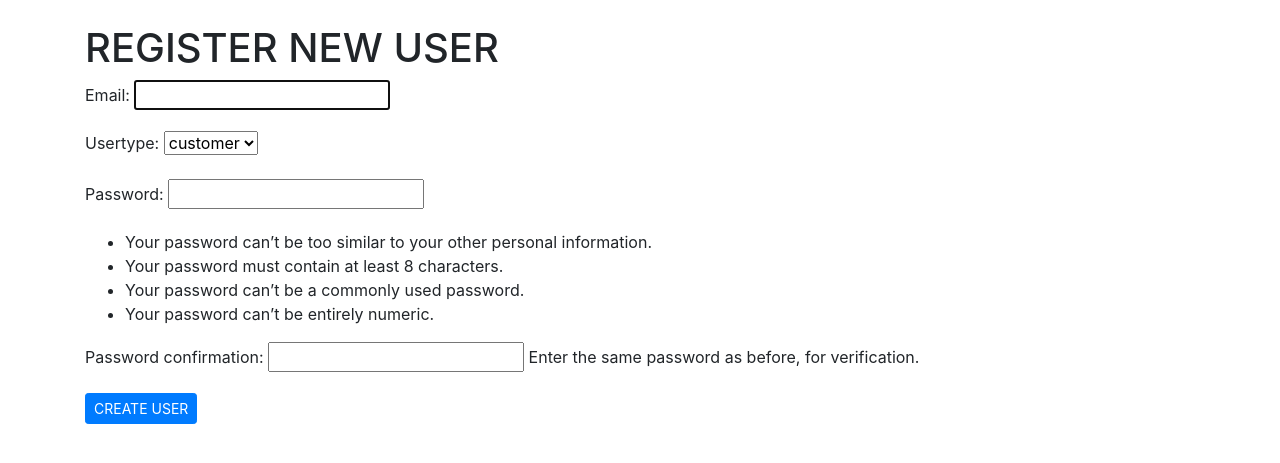
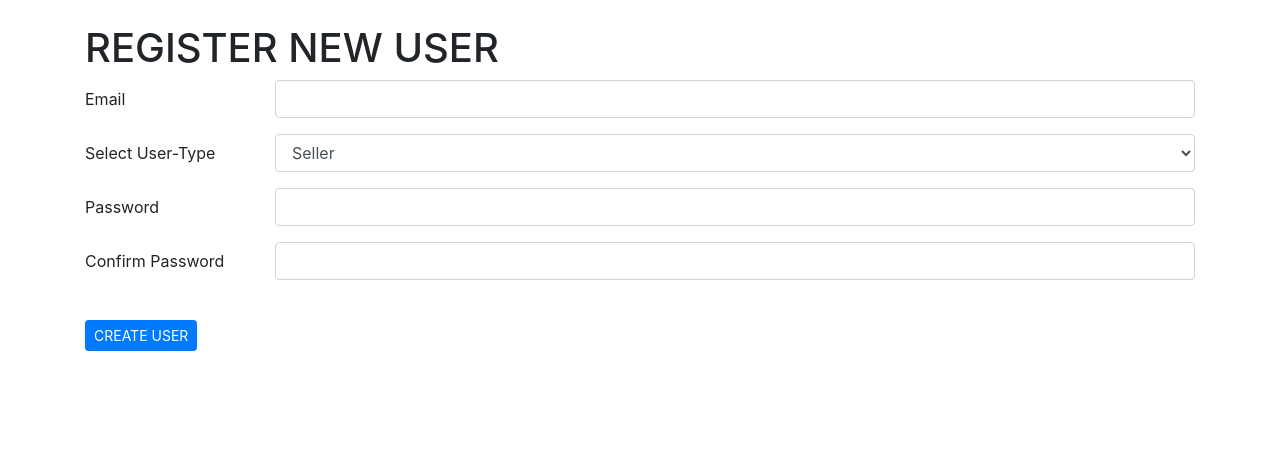
Before and after one commit to Dave108/User_type-Custom-user, a Django app: page /create-user/ in a window 1280 px wide. Shown: the top 463 px of the page. Run offline with Django 3.2, Linux system fonts and the light colour scheme; some libraries are stand-ins or nearby versions.

Commit message:
Addded custom HTML for user creation

```diff
--- a/userapp/forms.py
+++ b/userapp/forms.py
@@ -1,4 +1,5 @@
 from django.contrib.auth.forms import UserCreationForm, UserChangeForm
+from django import forms
 
 from .models import CustomUser
 
@@ -8,6 +9,11 @@ class CustomUserCreationForm(UserCreationForm):
         model = CustomUser
         fields = ('email', 'usertype')
 
+        widgets = {
+            'email': forms.TextInput(attrs={'class': 'form-control'}),
+            'usertype': forms.Select(attrs={'class': 'form-select'}),
+        }
+
 
 class CustomUserChangeForm(UserChangeForm):
     class Meta:
--- a/userapp/models.py
+++ b/userapp/models.py
@@ -1,6 +1,8 @@
 from django.db import models
 from django.contrib.auth.models import AbstractUser
 from .managers import CustomUserManager
+
+
 # Create your models here.
 
 class CustomUser(AbstractUser):
--- a/userapp/templates/createuser.html
+++ b/userapp/templates/createuser.html
@@ -26,10 +26,38 @@
     <h1>REGISTER NEW USER</h1>
     <form method="POST" action="">
       {% csrf_token %}
-      {{ fm.as_p }}
+<!--      {{ fm.as_p }}-->
+      <div class="form-group row">
+        <label class="col-sm-2 col-form-label">Email</label>
+        <div class="col-sm-10">
+          <input name="email" type="email" class="form-control" id="email">
+        </div>
+      </div>
+      <div class="form-group row">
+        <label class="col-sm-2 col-form-label">Select User-Type</label>
+        <div class="col-sm-10">
+          <select name="usertype" class="form-control ">
+            <option  value="1">Customer</option>
+            <option selected value="2">Seller</option>
+          </select>
+        </div>
+      </div>
+      <div class="form-group row">
+        <label class="col-sm-2 col-form-label">Password</label>
+        <div class="col-sm-10">
+          <input name="password1" type="password" class="form-control" id="password">
+        </div>
+      </div>
+      <div class="form-group row">
+        <label class="col-sm-2 col-form-label">Confirm Password</label>
+        <div class="col-sm-10">
+          <input name="password2" type="password" class="form-control" id="confirm_password">
+        </div>
+      </div>
 
       <!--      site key for G-re-CAPTCHA-->
       <div class="g-recaptcha" data-sitekey="6LcGnd0cAAAAAPZ8CU-z91tJqnDsHhId2FsADBAQ"></div>
+      <br>
 
       <input type="submit" value="CREATE USER" class="btn btn-sm btn-primary">
     </form>
--- a/userapp/views.py
+++ b/userapp/views.py
@@ -3,6 +3,7 @@ from django.contrib.auth.forms import AuthenticationForm
 from django.contrib.auth import authenticate, login, logout, get_user_model
 from django.contrib import messages
 from .forms import CustomUserCreationForm
+from .models import CustomUser
 import requests
 import json
 
@@ -91,6 +92,7 @@ def homepage(request):
 def logout_user(request):
     logout(request)
     print("logged out")
+    messages.success(request, "User Logged OUT")
     return redirect('login_User')
 
 
@@ -130,16 +132,29 @@ def signup_users(request):
         print('captcha value: ', verify)
 
         if verify:
-            fm = CustomUserCreationForm(request.POST)
-            if fm.is_valid():
-                fm.save()
+            email = request.POST.get('email')
+            usertype = request.POST.get('usertype')
+            password1 = request.POST.get('password1')
+            password2 = request.POST.get('password2')
+            print(email, usertype, password1, password2)
+            if password1 == password2:
+                usr_crt = CustomUser.objects.create_user(email=email, usertype=usertype, password=password1)
+                usr_crt.save()
                 print("SUCCESS!!")
-                fm = CustomUserCreationForm()
+                messages.success(request, "User Created")
                 return redirect('login_User')
             else:
-                print("Form submission failed")
-                messages.error(request, 'Submission failed')
+                messages.error(request, "WARNING!!! PASSWORDS SHOULD BE SAME")
                 return redirect('create_user')
+            # fm = CustomUserCreationForm(request.POST)
+            # if fm.is_valid():
+            #     fm.save()
+            #     print("SUCCESS!!")
+            #     return redirect('login_User')
+            # else:
+            #     print("Form submission failed")
+            #     messages.error(request, 'Submission failed')
+            #     return redirect('create_user')
         else:
             print("Form submission failed")
             messages.error(request, 'Log-in failed, attempt recaptcha')
```
Also changed, not shown: userapp/templates/homepage.html (+7 -0 lines), db.sqlite3.
